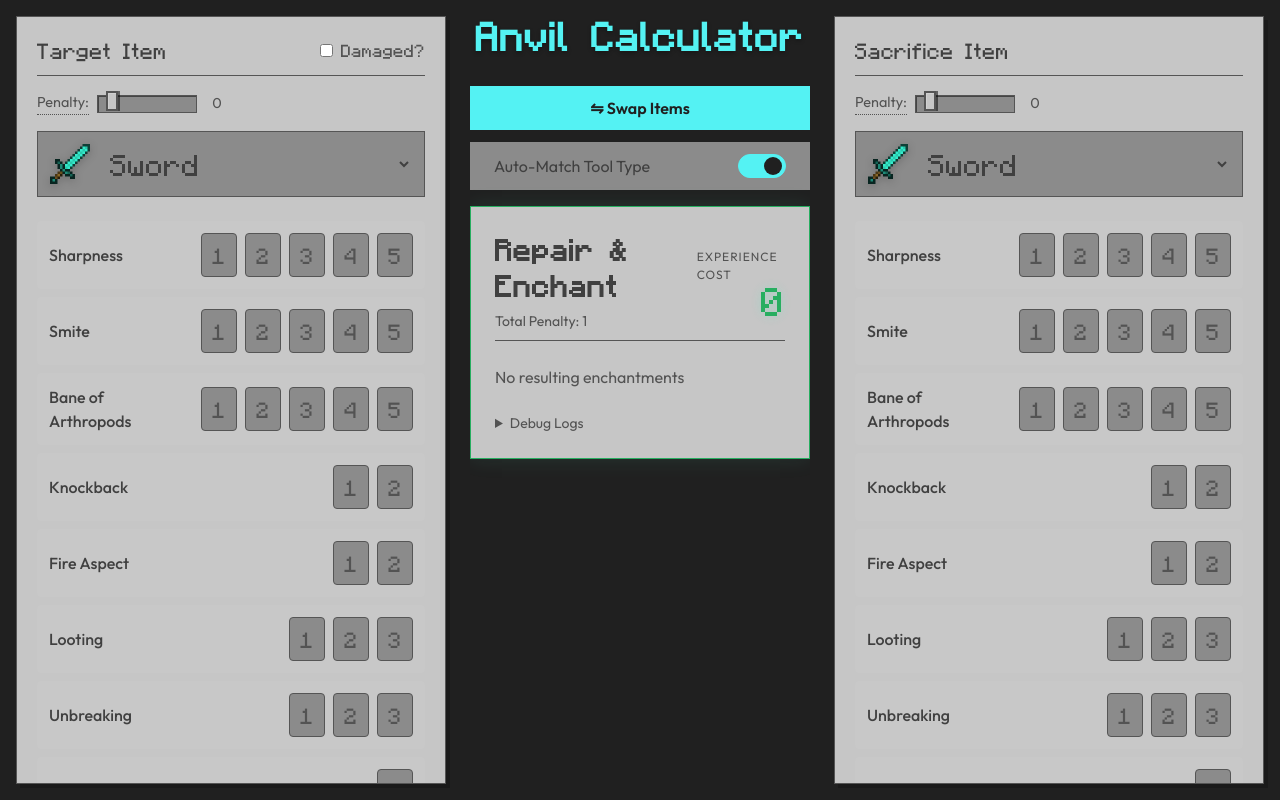
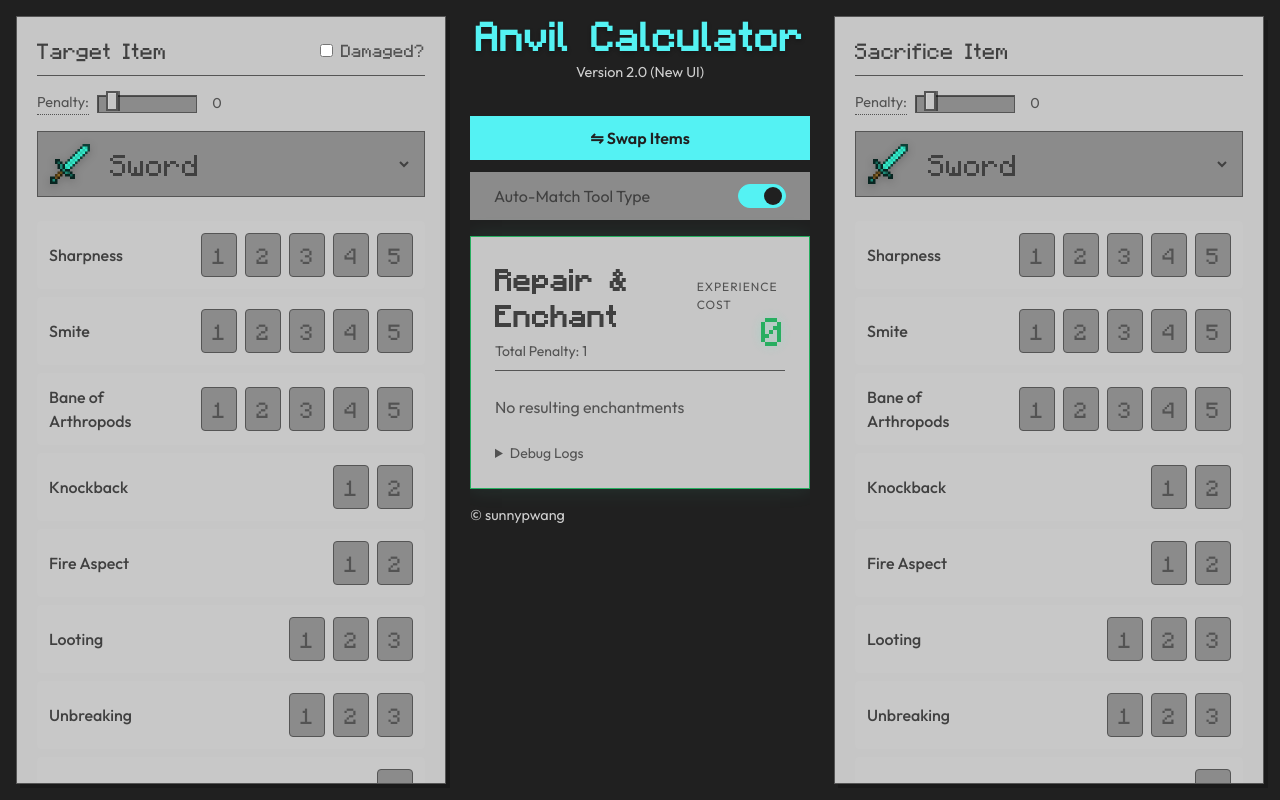
Before and after one commit to sunnypwang/Anvil-Calculator, a React (Vite) app: page / in a window 1280 px wide. Built offline with nearby package versions, Linux system fonts and the light colour scheme.

Commit message:
Added subtitle (version 2.0)

```diff
--- a/src/App.css
+++ b/src/App.css
@@ -47,6 +47,12 @@
 }
 
 .app-subtitle {
+  color: var(--text-light);
+  font-size: 0.9rem;
+  margin-top: 0.5rem;
+}
+
+.app-footer {
   color: var(--text-light);
   font-size: 0.9rem;
 }
--- a/src/App.jsx
+++ b/src/App.jsx
@@ -112,6 +112,7 @@ function App() {
       {/* Mobile-only Header */}
       <header className="app-header app-header-mobile">
         <h1 className="app-title">Anvil Calculator</h1>
+        <p className="app-subtitle">Version 2.0 (New UI)</p>
       </header>
 
       <div className="calculator-grid">
@@ -152,6 +153,7 @@ function App() {
         <div className="controls-center">
           <header className="app-header app-header-desktop">
             <h1 className="app-title">Anvil Calculator</h1>
+            <p className="app-subtitle">Version 2.0 (New UI)</p>
           </header>
 
           <div className="action-bar flex-col w-full">
@@ -177,6 +179,7 @@ function App() {
           </div>
 
           <ResultDisplay result={result?.result} cost={result?.cost} logs={result?.logs || []} />
+          <div className="app-footer">© sunnypwang</div>
         </div>
 
         {/* Sacrifice Section */}
```
